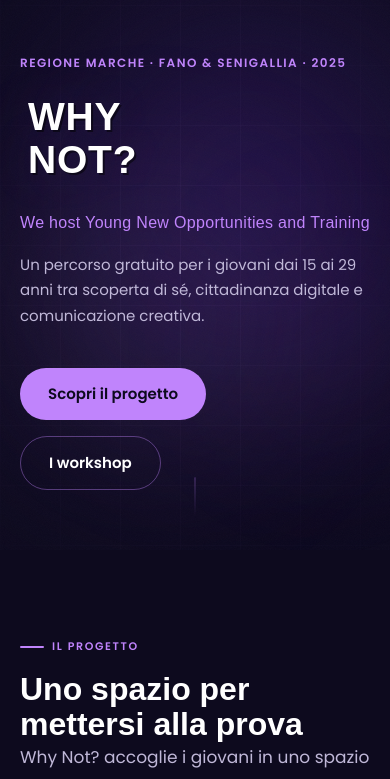
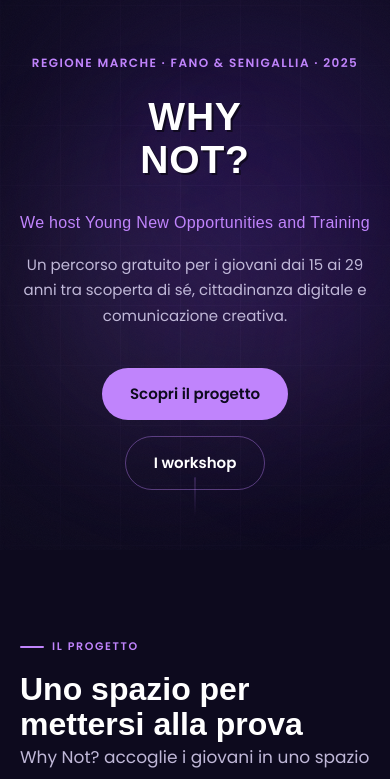
Before and after one commit to fosforoscienza/why-not, a website: page index.html in a window 390 px wide. Shown: the part 55-834 px from the top of the page. Drawn offline with Linux system fonts and the light colour scheme; a web font is replaced by a local one.

Commit message:
fix: titolo hero centrato e ridimensionato, vercel installCommand vuoto per static deploy

```diff
--- a/css/style.css
+++ b/css/style.css
@@ -347,6 +347,7 @@ h1, h2, h3, h4 { font-family: var(--font-head); font-weight: 800; line-height: 1
   padding: 80px 0;
   padding-left: clamp(40px, 8vw, 100px);
   padding-right: clamp(40px, 8vw, 100px);
+  text-align: center;
 }
 
 .hero__eyebrow {
@@ -363,14 +364,14 @@ h1, h2, h3, h4 { font-family: var(--font-head); font-weight: 800; line-height: 1
 
 .hero__logo-text {
   font-family: var(--font-display);
-  font-size: clamp(44px, 9vw, 110px);
+  font-size: clamp(36px, 7vw, 90px);
   line-height: 1.1;
   color: var(--white);
   text-shadow:
     2px 2px 0 rgba(0,0,0,0.5),
     0 0 60px rgba(192,132,252,0.2);
   margin-bottom: 28px;
-  margin-left: clamp(16px, 4vw, 40px);
+  margin-left: 0;
   letter-spacing: 0.02em;
   opacity: 0;
   transform: translateY(30px);
@@ -1344,7 +1345,7 @@ h1, h2, h3, h4 { font-family: var(--font-head); font-weight: 800; line-height: 1
   .nav__logo-img { height: 22px; }
   .hero { align-items: flex-start; min-height: auto; padding-bottom: 60px; }
   .hero__content { padding-left: 20px; padding-right: 20px; padding-top: 32px; padding-bottom: 0; }
-  .hero__logo-text { margin-left: 8px; font-size: clamp(38px, 10vw, 72px); }
+  .hero__logo-text { margin-left: 0; font-size: clamp(36px, 10vw, 72px); }
 
   .workshops__grid { grid-template-columns: 1fr; }
   .decalogo__grid { grid-template-columns: 1fr; }
@@ -1364,6 +1365,6 @@ h1, h2, h3, h4 { font-family: var(--font-head); font-weight: 800; line-height: 1
 @media (max-width: 480px) {
   .goals__grid { grid-template-columns: 1fr; }
   .results__stats { grid-template-columns: 1fr; }
-  .hero__actions { flex-direction: column; align-items: flex-start; }
+  .hero__actions { flex-direction: column; align-items: center; }
   .toolkit-teaser { padding: 32px 24px; }
 }
```
Also changed, not shown: vercel.json.
